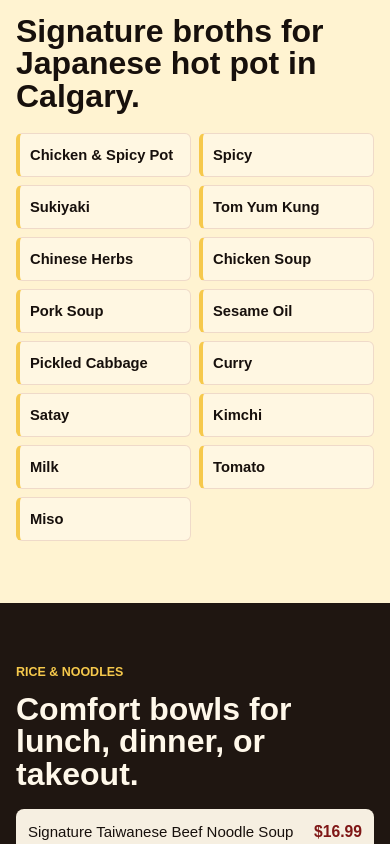
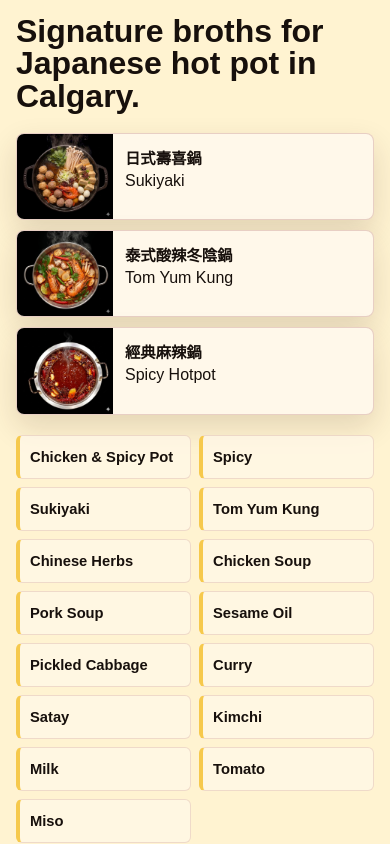
Before and after one commit to RickyLei7/HotPot, a Next.js app: page /menu in a window 390 px wide. Shown: the part 2363-3207 px from the top of the page. Built offline with nearby package versions, Linux system fonts and the light colour scheme.

Commit message:
Restore balanced menu imagery

```diff
--- a/app/globals.css
+++ b/app/globals.css
@@ -708,6 +708,43 @@ h3 {
   grid-template-columns: repeat(auto-fit, minmax(150px, 1fr));
 }
 
+.dish-showcase {
+  display: grid;
+  gap: 14px;
+  grid-template-columns: repeat(3, minmax(0, 1fr));
+  margin-bottom: 20px;
+}
+
+.featured-dish {
+  background: #fff8ea;
+  border: 1px solid rgba(127, 23, 22, 0.18);
+  border-radius: 8px;
+  box-shadow: 0 12px 30px rgba(60, 26, 12, 0.14);
+  color: var(--ink);
+  overflow: hidden;
+}
+
+.featured-dish img {
+  aspect-ratio: 4 / 3;
+  height: auto;
+  object-fit: cover;
+  object-position: center;
+  width: 100%;
+}
+
+.featured-dish div {
+  padding: 14px 16px;
+}
+
+.featured-dish h3 {
+  font-size: 1.08rem;
+  margin-bottom: 4px;
+}
+
+.featured-dish p {
+  margin-bottom: 0;
+}
+
 .soup-list span {
   background: rgba(255, 248, 234, 0.7);
   border: 1px solid rgba(127, 23, 22, 0.12);
@@ -750,6 +787,27 @@ h3 {
 .price-list strong {
   color: var(--red);
   font-size: 1.08rem;
+}
+
+.drink-panel {
+  background: var(--paper-soft);
+  border-radius: 8px;
+  color: var(--ink);
+  display: grid;
+  grid-template-columns: minmax(240px, 0.5fr) minmax(0, 1fr);
+  overflow: hidden;
+}
+
+.drink-panel img {
+  height: 100%;
+  max-height: 420px;
+  object-fit: cover;
+  object-position: center 46%;
+  width: 100%;
+}
+
+.drink-panel .price-list {
+  border-radius: 0;
 }
 
 .snacks-section {
@@ -960,6 +1018,7 @@ h3 {
   .about-section,
   .social-follow,
   .two-column,
+  .drink-panel,
   .menu-images {
     grid-template-columns: 1fr;
   }
@@ -987,6 +1046,7 @@ h3 {
   }
 
   .quick-info,
+  .dish-showcase,
   .set-grid,
   .weekly-picks-grid,
   .visit-grid {
@@ -1145,6 +1205,29 @@ h3 {
     grid-template-columns: repeat(2, minmax(0, 1fr));
   }
 
+  .dish-showcase {
+    gap: 10px;
+    grid-template-columns: 1fr;
+  }
+
+  .featured-dish {
+    display: grid;
+    grid-template-columns: 96px minmax(0, 1fr);
+  }
+
+  .featured-dish img {
+    aspect-ratio: auto;
+    height: 100%;
+  }
+
+  .featured-dish div {
+    padding: 12px;
+  }
+
+  .featured-dish h3 {
+    font-size: 0.96rem;
+  }
+
   .soup-list span {
     align-items: center;
     display: flex;
@@ -1166,6 +1249,11 @@ h3 {
 
   .price-list strong {
     font-size: 0.98rem;
+  }
+
+  .drink-panel img {
+    height: 150px;
+    max-height: none;
   }
 
   .quick-info div {
--- a/app/menu/page.tsx
+++ b/app/menu/page.tsx
@@ -228,6 +228,20 @@ export default function MenuPage() {
           <p className="eyebrow">Soup bases</p>
           <h2>Signature broths for Japanese hot pot in Calgary.</h2>
         </div>
+        <div className="dish-showcase">
+          <article className="featured-dish">
+            <img src="/assets/dish-sukiyaki.webp" alt="Sukiyaki Japanese hot pot broth in Calgary" width="900" height="675" loading="lazy" decoding="async" />
+            <div><h3>日式壽喜鍋</h3><p>Sukiyaki</p></div>
+          </article>
+          <article className="featured-dish">
+            <img src="/assets/dish-tom-yum.webp" alt="Tom Yum Kung hot pot soup base" width="900" height="675" loading="lazy" decoding="async" />
+            <div><h3>泰式酸辣冬陰鍋</h3><p>Tom Yum Kung</p></div>
+          </article>
+          <article className="featured-dish">
+            <img src="/assets/dish-spicy.webp" alt="Spicy hot pot soup base at Centre Street Japanese HotPot" width="900" height="675" loading="lazy" decoding="async" />
+            <div><h3>經典麻辣鍋</h3><p>Spicy Hotpot</p></div>
+          </article>
+        </div>
         <div className="soup-list" aria-label="Soup bases">
           {soups.map((soup) => <span key={soup}>{soup}</span>)}
         </div>
@@ -263,10 +277,13 @@ export default function MenuPage() {
           <p className="eyebrow">Milk tea & drinks</p>
           <h2>Tea, milk tea, specialty drinks, smoothies, sodas, and toppings.</h2>
         </div>
-        <div className="price-list">
-          {drinks.map(([item, price]) => (
-            <div key={item}><span>{item}</span><strong>{price}</strong></div>
-          ))}
+        <div className="drink-panel">
+          <img src="/assets/milk-tea-photo.webp" alt="Milk tea drinks at Centre Street Japanese HotPot Calgary" width="900" height="1200" loading="lazy" decoding="async" />
+          <div className="price-list">
+            {drinks.map(([item, price]) => (
+              <div key={item}><span>{item}</span><strong>{price}</strong></div>
+            ))}
+          </div>
         </div>
       </section>
 
--- a/public/about/index.html
+++ b/public/about/index.html
@@ -18,7 +18,7 @@
     <link rel="icon" href="/favicon.ico" sizes="any" />
     <link rel="icon" href="/favicon-32.png" type="image/png" sizes="32x32" />
     <link rel="apple-touch-icon" href="/apple-touch-icon.png" />
-    <link rel="stylesheet" href="/site.css?v=20260623-speed-seo" />
+    <link rel="stylesheet" href="/site.css?v=20260623-image-balance" />
     <script async src="https://www.googletagmanager.com/gtag/js?id=G-JN2E0S7E36"></script>
     <script>
       window.dataLayer = window.dataLayer || [];
--- a/public/contact/index.html
+++ b/public/contact/index.html
@@ -18,7 +18,7 @@
     <link rel="icon" href="/favicon.ico" sizes="any" />
     <link rel="icon" href="/favicon-32.png" type="image/png" sizes="32x32" />
     <link rel="apple-touch-icon" href="/apple-touch-icon.png" />
-    <link rel="stylesheet" href="/site.css?v=20260623-speed-seo" />
+    <link rel="stylesheet" href="/site.css?v=20260623-image-balance" />
     <script async src="https://www.googletagmanager.com/gtag/js?id=G-JN2E0S7E36"></script>
     <script>
       window.dataLayer = window.dataLayer || [];
--- a/public/faq/index.html
+++ b/public/faq/index.html
@@ -18,7 +18,7 @@
     <link rel="icon" href="/favicon.ico" sizes="any" />
     <link rel="icon" href="/favicon-32.png" type="image/png" sizes="32x32" />
     <link rel="apple-touch-icon" href="/apple-touch-icon.png" />
-    <link rel="stylesheet" href="/site.css?v=20260623-speed-seo" />
+    <link rel="stylesheet" href="/site.css?v=20260623-image-balance" />
     <script async src="https://www.googletagmanager.com/gtag/js?id=G-JN2E0S7E36"></script>
     <script>
       window.dataLayer = window.dataLayer || [];
--- a/public/index.html
+++ b/public/index.html
@@ -15,7 +15,7 @@
     <link rel="icon" href="/favicon.ico" sizes="any" />
     <link rel="icon" href="/favicon-32.png" type="image/png" sizes="32x32" />
     <link rel="apple-touch-icon" href="/apple-touch-icon.png" />
-    <link rel="stylesheet" href="site.css?v=20260623-speed-seo" />
+    <link rel="stylesheet" href="site.css?v=20260623-image-balance" />
     <script async src="https://www.googletagmanager.com/gtag/js?id=G-JN2E0S7E36"></script>
     <script>window.dataLayer = window.dataLayer || []; function gtag(){dataLayer.push(arguments);} gtag('js', new Date()); gtag('config', 'G-JN2E0S7E36');</script>
     <script defer src="/analytics.js"></script>
--- a/public/menu/index.html
+++ b/public/menu/index.html
@@ -18,7 +18,7 @@
     <link rel="icon" href="/favicon.ico" sizes="any" />
     <link rel="icon" href="/favicon-32.png" type="image/png" sizes="32x32" />
     <link rel="apple-touch-icon" href="/apple-touch-icon.png" />
-    <link rel="stylesheet" href="/site.css?v=20260623-speed-seo" />
+    <link rel="stylesheet" href="/site.css?v=20260623-image-balance" />
     <script async src="https://www.googletagmanager.com/gtag/js?id=G-JN2E0S7E36"></script>
     <script>
       window.dataLayer = window.dataLayer || [];
@@ -178,6 +178,20 @@
           <p class="eyebrow">Soup bases</p>
           <h2>Signature broths for Japanese hot pot in Calgary.</h2>
         </div>
+        <div class="dish-showcase">
+          <article class="featured-dish">
+            <img src="/assets/dish-sukiyaki.webp" alt="Sukiyaki Japanese hot pot broth in Calgary" width="900" height="675" loading="lazy" decoding="async" />
+            <div><h3>日式壽喜鍋</h3><p>Sukiyaki</p></div>
+          </article>
+          <article class="featured-dish">
+            <img src="/assets/dish-tom-yum.webp" alt="Tom Yum Kung hot pot soup base" width="900" height="675" loading="lazy" decoding="async" />
+            <div><h3>泰式酸辣冬陰鍋</h3><p>Tom Yum Kung</p></div>
+          </article>
+          <article class="featured-dish">
+            <img src="/assets/dish-spicy.webp" alt="Spicy hot pot soup base at Centre Street Japanese HotPot" width="900" height="675" loading="lazy" decoding="async" />
+            <div><h3>經典麻辣鍋</h3><p>Spicy Hotpot</p></div>
+          </article>
+        </div>
         <div class="soup-list" aria-label="Soup bases">
           <span>Chicken & Spicy Pot</span><span>Spicy</span><span>Sukiyaki</span>
           <span>Tom Yum Kung</span><span>Chinese Herbs</span><span>Chicken Soup</span>
@@ -237,7 +251,9 @@
             <p class="eyebrow">Milk tea & drinks</p>
             <h2>Tea, milk tea, specialty drinks, smoothies, sodas, and toppings.</h2>
           </div>
-          <div class="price-list">
+          <div class="drink-panel">
+            <img src="/assets/milk-tea-photo.webp" alt="Milk tea drinks at Centre Street Japanese HotPot Calgary" width="900" height="1200" loading="lazy" decoding="async" />
+            <div class="price-list">
             <div><span>Classic Teas</span><strong>$4.95</strong></div>
             <div><span>Flavoured Black / Green Tea</span><strong>$5.95</strong></div>
             <div><span>Milk Teas</span><strong>$5.95</strong></div>
@@ -248,6 +264,7 @@
             <div><span>Specialty Sodas</span><strong>$6.95</strong></div>
             <div><span>Soft Drinks</span><strong>$2.00</strong></div>
             <div><span>Toppings</span><strong>+$0.75</strong></div>
+            </div>
           </div>
       </section>
 
--- a/public/restaurant-info/index.html
+++ b/public/restaurant-info/index.html
@@ -18,7 +18,7 @@
     <link rel="icon" href="/favicon.ico" sizes="any" />
     <link rel="icon" href="/favicon-32.png" type="image/png" sizes="32x32" />
     <link rel="apple-touch-icon" href="/apple-touch-icon.png" />
-    <link rel="stylesheet" href="/site.css?v=20260623-speed-seo" />
+    <link rel="stylesheet" href="/site.css?v=20260623-image-balance" />
     <script async src="https://www.googletagmanager.com/gtag/js?id=G-JN2E0S7E36"></script>
     <script>
       window.dataLayer = window.dataLayer || [];
--- a/public/site.css
+++ b/public/site.css
@@ -291,12 +291,21 @@ h3 { font-size: 1.08rem; margin-bottom: 10px; }
 .menu-section .eyebrow, .full-menu .eyebrow { color: var(--red-bright); }
 .menu-section h2, .full-menu h2 { color: var(--ink); }
 .soup-list { display: grid; gap: 8px; grid-template-columns: repeat(auto-fit, minmax(150px, 1fr)); }
+.dish-showcase { display: grid; gap: 14px; grid-template-columns: repeat(3, minmax(0, 1fr)); margin-bottom: 20px; }
+.featured-dish { background: #fff8ea; border: 1px solid rgba(127, 23, 22, 0.18); border-radius: 8px; box-shadow: 0 12px 30px rgba(60, 26, 12, 0.14); color: var(--ink); overflow: hidden; }
+.featured-dish img { aspect-ratio: 4 / 3; height: auto; object-fit: cover; object-position: center; width: 100%; }
+.featured-dish div { padding: 14px 16px; }
+.featured-dish h3 { font-size: 1.08rem; margin-bottom: 4px; }
+.featured-dish p { margin-bottom: 0; }
 .soup-list span { background: rgba(255, 248, 234, 0.7); border: 1px solid rgba(127, 23, 22, 0.12); border-left: 4px solid var(--gold); border-radius: 6px; color: var(--ink); font-weight: 750; min-height: 42px; padding: 9px 12px; }
 .two-column { background: #1f1611; display: grid; gap: clamp(22px, 4vw, 38px); grid-template-columns: 1fr 1fr; }
 .price-list { background: rgba(255, 248, 234, 0.96); border-radius: 8px; color: var(--ink); overflow: hidden; }
 .price-list div { align-items: center; border-bottom: 1px solid rgba(127, 23, 22, 0.14); display: grid; gap: 14px; grid-template-columns: minmax(0, 1fr) auto; min-height: 48px; padding: 11px 16px; }
 .price-list div:last-child { border-bottom: 0; }
 .price-list strong { color: var(--red); font-size: 1.08rem; }
+.drink-panel { background: var(--paper-soft); border-radius: 8px; color: var(--ink); display: grid; grid-template-columns: minmax(240px, 0.5fr) minmax(0, 1fr); overflow: hidden; }
+.drink-panel img { height: 100%; max-height: 420px; object-fit: cover; object-position: center 46%; width: 100%; }
+.drink-panel .price-list { border-radius: 0; }
 .snacks-section { background: #2a130f; }
 .menu-images { display: grid; gap: 26px; grid-template-columns: repeat(2, 1fr); }
 .menu-download-actions { display: flex; flex-wrap: wrap; gap: 12px; margin-top: 18px; }
@@ -328,13 +337,13 @@ h3 { font-size: 1.08rem; margin-bottom: 10px; }
   .site-nav { grid-template-columns: 1fr auto; }
   .nav-links { display: flex; flex-wrap: wrap; gap: 8px; grid-column: 1 / -1; justify-content: flex-start; padding: 2px 0 4px; }
   .nav-links a { background: rgba(255, 248, 234, 0.1); border: 1px solid rgba(246, 201, 76, 0.24); border-radius: 999px; flex: 0 0 auto; padding: 9px 14px; }
-  .hero, .ayce-promo, .about-section, .social-follow, .two-column, .menu-images { grid-template-columns: 1fr; }
+  .hero, .ayce-promo, .about-section, .social-follow, .two-column, .drink-panel, .menu-images { grid-template-columns: 1fr; }
   .hero { min-height: auto; }
   .hero-plate { max-height: 560px; }
   .about-section { background: linear-gradient(180deg, rgba(127, 23, 22, 0.94), rgba(31, 22, 17, 0.94)), url("assets/hero-beef-noodle.webp") right top / 640px auto no-repeat; }
   .about-intro { position: static; }
   .about-highlight-grid { grid-template-columns: repeat(2, 1fr); }
-  .quick-info, .set-grid, .weekly-picks-grid, .visit-grid { grid-template-columns: repeat(2, 1fr); }
+  .quick-info, .dish-showcase, .set-grid, .weekly-picks-grid, .visit-grid { grid-template-columns: repeat(2, 1fr); }
   .category-strip { grid-template-columns: repeat(3, 1fr); }
   .soup-list { grid-template-columns: repeat(3, 1fr); }
   .ayce-card { justify-self: stretch; max-width: none; }
@@ -363,10 +372,16 @@ h3 { font-size: 1.08rem; margin-bottom: 10px; }
   .category-icon { font-size: 0.58rem; height: 28px; width: 28px; }
   .category-strip strong { font-size: 0.86rem; line-height: 1.12; }
   .soup-list { grid-template-columns: repeat(2, minmax(0, 1fr)); }
+  .dish-showcase { gap: 10px; grid-template-columns: 1fr; }
+  .featured-dish { display: grid; grid-template-columns: 96px minmax(0, 1fr); }
+  .featured-dish img { aspect-ratio: auto; height: 100%; }
+  .featured-dish div { padding: 12px; }
+  .featured-dish h3 { font-size: 0.96rem; }
   .soup-list span { align-items: center; display: flex; font-size: 0.92rem; min-height: 44px; padding: 9px 10px; }
   .price-list div { gap: 10px; min-height: 48px; padding: 10px 12px; }
   .price-list span { font-size: 0.94rem; line-height: 1.25; }
   .price-list strong { font-size: 0.98rem; }
+  .drink-panel img { height: 150px; max-height: none; }
   .quick-info div { min-height: 92px; }
   .hero-actions { display: grid; }
   .primary-action, .secondary-action, .social-links a { width: 100%; }
```
